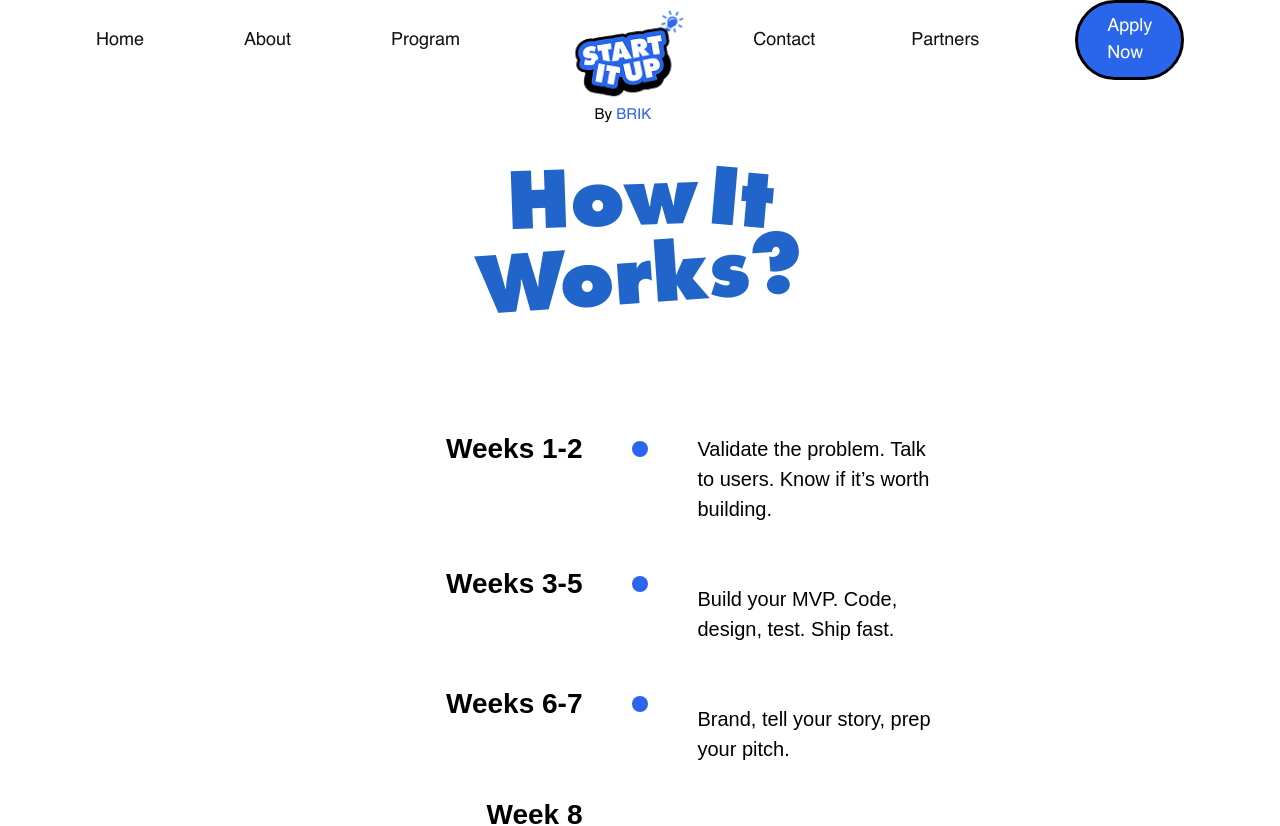
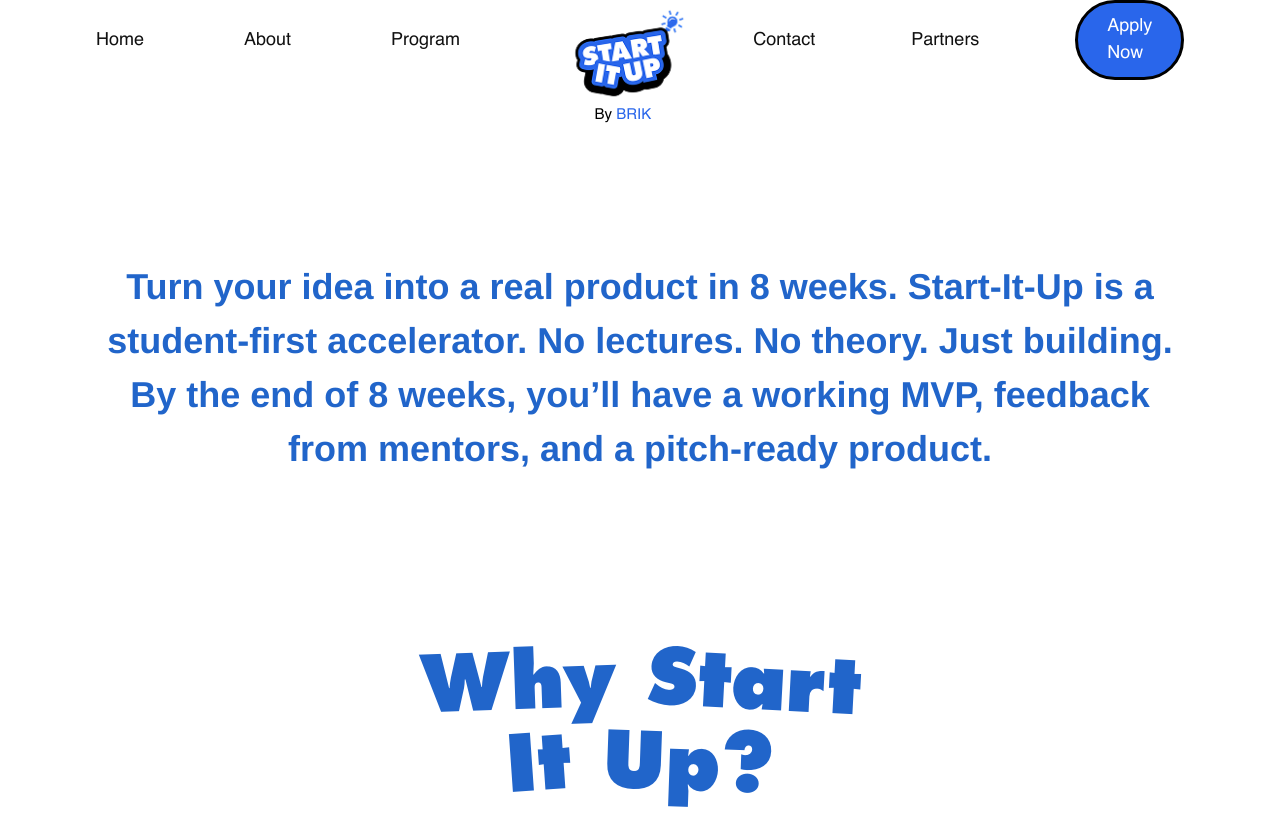
Before and after one commit to aswin-2005/BRIK-StartItUp, a React (Create React App) app in the folder client/: page /program in a window 1280 px wide. Shown: the top 826 px of the page. Built offline with nearby package versions, Linux system fonts and the light colour scheme; a web font is replaced by a local one.

Commit message:
feat: include why start it up section

```diff
--- a/client/src/program.jsx
+++ b/client/src/program.jsx
@@ -1,16 +1,18 @@
 import React from 'react';
 import Nav from './nav';
 import HowItWorks from './howItWorks';
+import Program from './Progrsm';
 import Footer from './footer';
 
-function Program() {
+function Programs() {
   return (
     <div className="program" id="program">
       <Nav />
+      <Program />
       <HowItWorks />
       <Footer />
     </div>
   );
 }
 
-export default Program;
+export default Programs;
```
